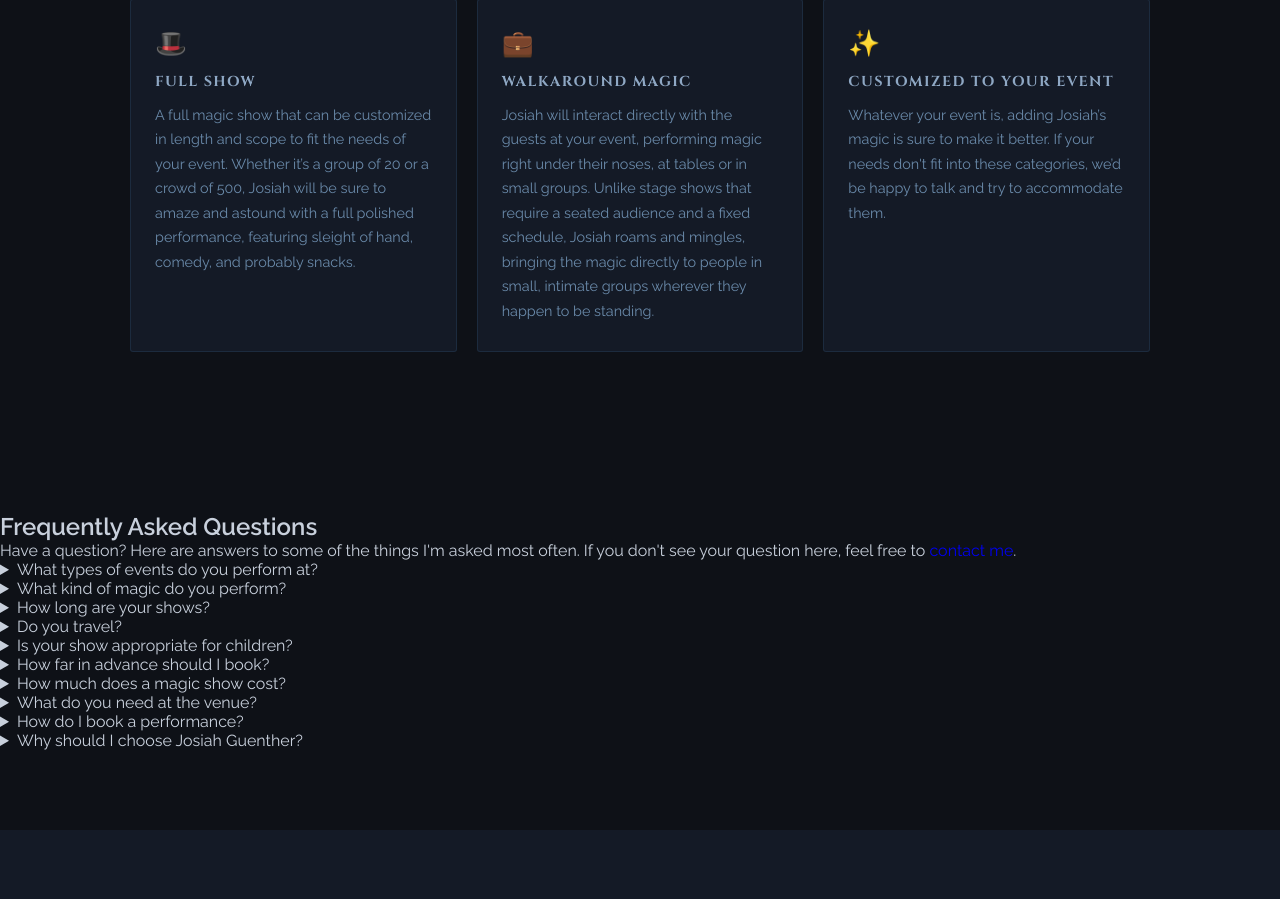
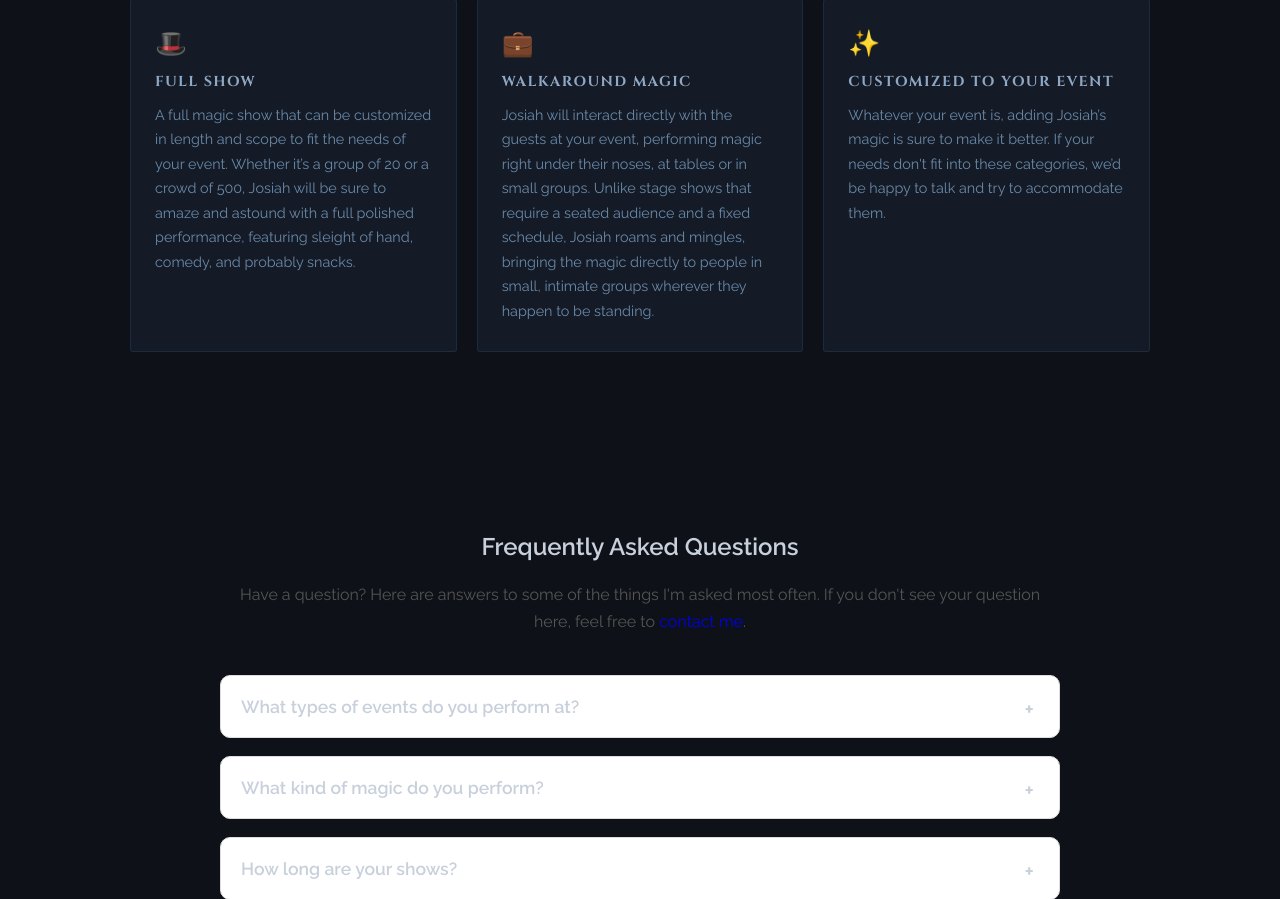
Before and after one commit to josiahguenther/magicwebsite, a Flask app: page /services in a window 1280 px wide. Shown: the part 896-1795 px from the top of the page. Run offline with Flask 3, Linux system fonts and the light colour scheme.

Commit message:
Update styles.css

```diff
--- a/static/css/styles.css
+++ b/static/css/styles.css
@@ -557,6 +557,71 @@ section { padding: 80px 0; }
 
 .services-images { background: var(--ink); padding: 72px 0; }
 
+/* FAQ section */
+
+.faq-section {
+    max-width: 900px;
+    margin: 100px auto;
+    padding: 0 30px;
+}
+
+.faq-section h2 {
+    text-align: center;
+    margin-bottom: 20px;
+}
+
+.faq-intro {
+    text-align: center;
+    margin-bottom: 40px;
+    color: #555;
+    line-height: 1.7;
+}
+
+.faq-item {
+    margin-bottom: 18px;
+    border: 1px solid #ddd;
+    border-radius: 10px;
+    background: white;
+    overflow: hidden;
+    transition: box-shadow 0.3s ease;
+}
+
+.faq-item:hover {
+    box-shadow: 0 5px 15px rgba(0,0,0,0.08);
+}
+
+.faq-item summary {
+    cursor: pointer;
+    list-style: none;
+    font-size: 1.1rem;
+    font-weight: 600;
+    padding: 20px;
+    position: relative;
+    user-select: none;
+}
+
+.faq-item summary::-webkit-details-marker {
+    display: none;
+}
+
+.faq-item summary::after {
+    content: "+";
+    position: absolute;
+    right: 25px;
+    font-size: 1.4rem;
+    transition: transform 0.25s ease;
+}
+
+.faq-item[open] summary::after {
+    content: "−";
+}
+
+.faq-item p {
+    padding: 0 20px 20px;
+    line-height: 1.7;
+    color: #555;
+}
+
 /* ═══════════════════════════════════════════════════════════
    ABOUT PAGE
 ═══════════════════════════════════════════════════════════ */
```
